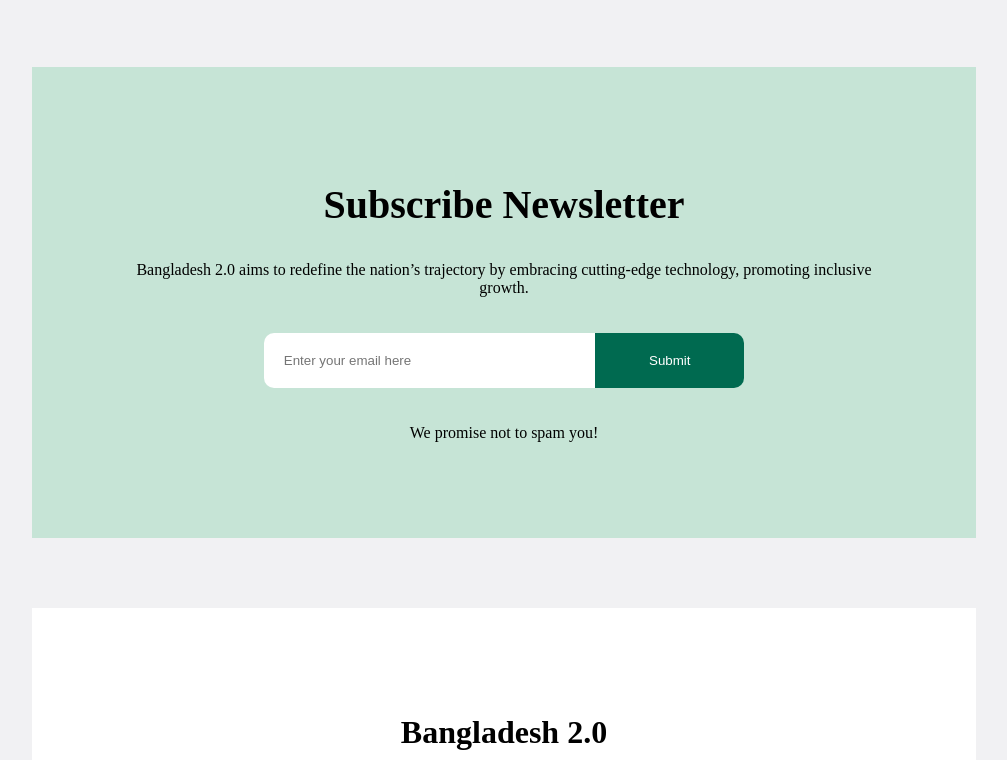
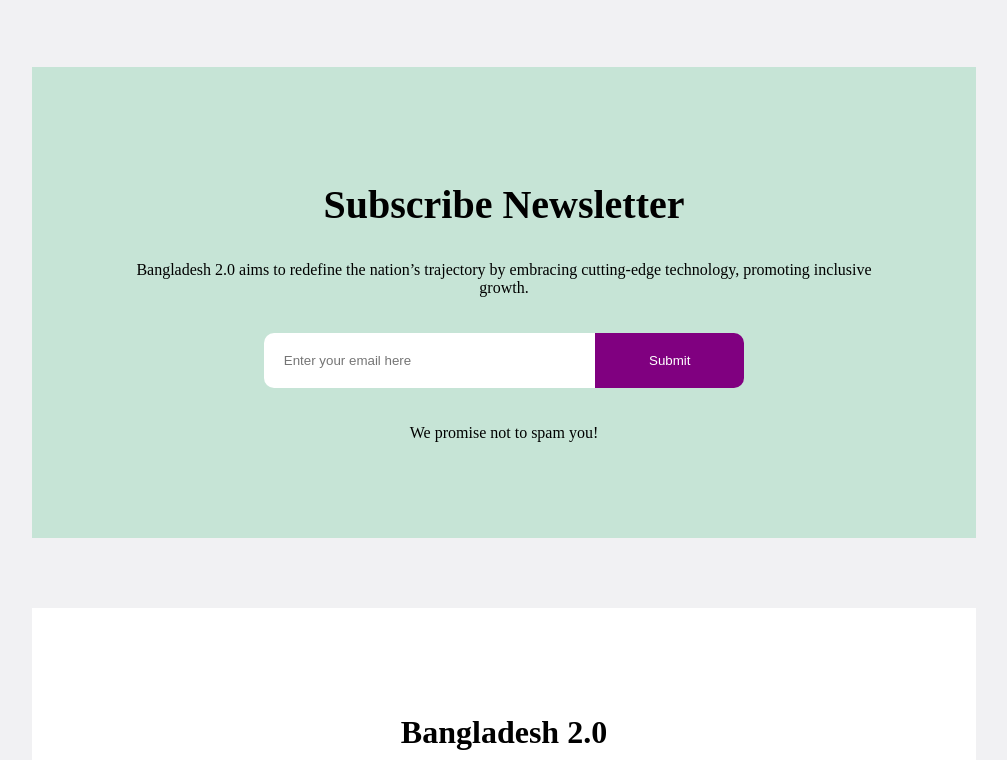
Before and after one commit to abuhasanxt/assinment-1, a plain HTML site: page index.html in a window 1280 px wide. In both pictures the pointer is over the input 805 px from the left and 3815 px from the top of the page. Shown: the part 3455-4215 px from the top of the page, without its empty margins (136-1143 px from the left). Drawn offline with Linux system fonts and the light colour scheme.

```diff
--- a/style.css
+++ b/style.css
@@ -247,7 +247,7 @@
   list-style: none;
   text-align: center;
 }
-.donare-btn4:hover{
+.donare-btn4:hover {
   background-color: green;
 }
 .input-1 {
@@ -295,6 +295,10 @@
   background-color: #006a50;
   color: white;
 }
+.subscribe-btn:hover {
+  background-color: purple;
+  cursor: pointer;
+}
 /* footer-section */
 .footer {
   background-color: white;
@@ -309,6 +313,9 @@
 .footer-icon {
   text-align: center;
 }
+.footer-icon:hover {
+  cursor: pointer;
+}
 .footer-img {
   margin: 0 20px;
 }
```
